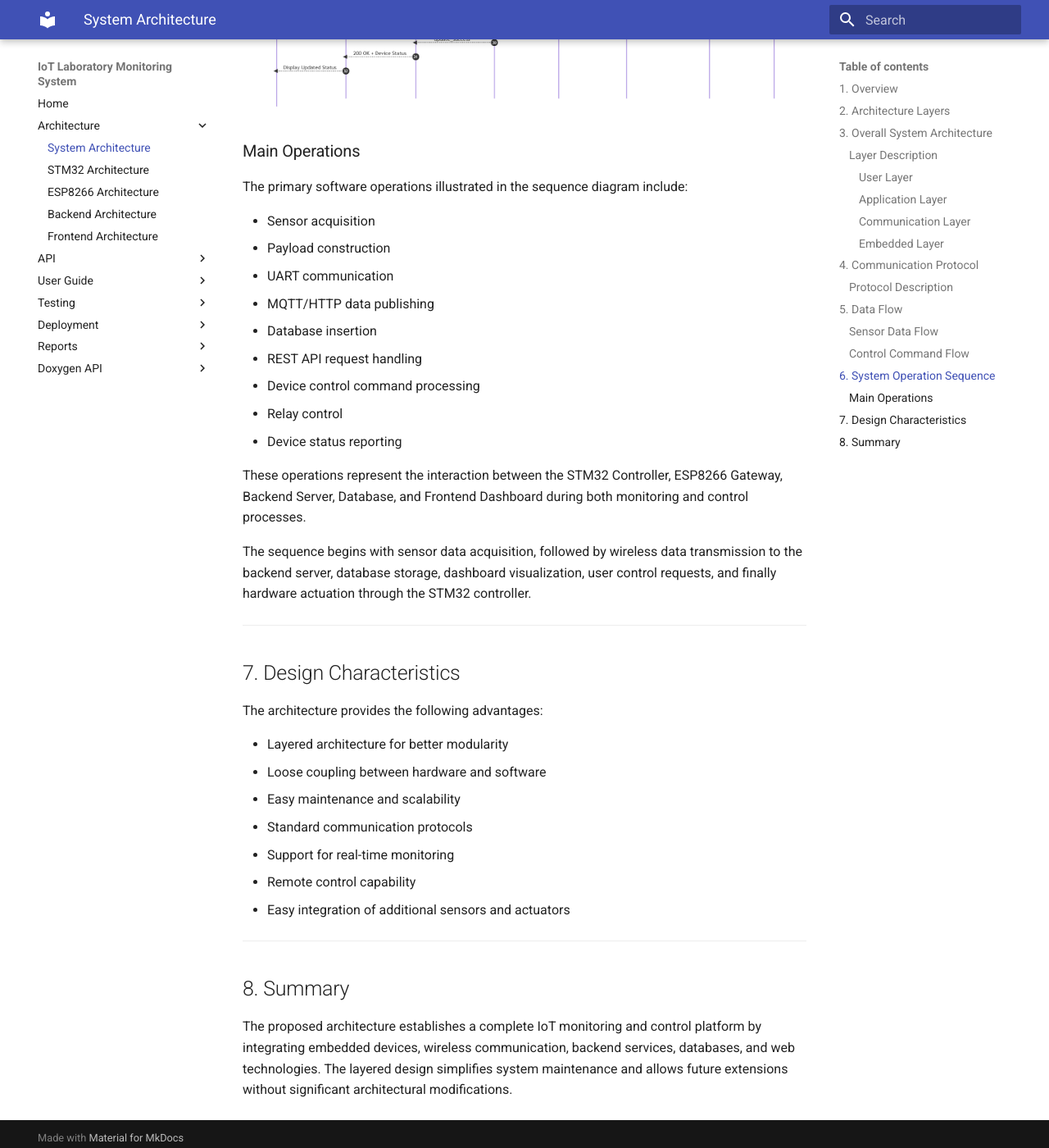
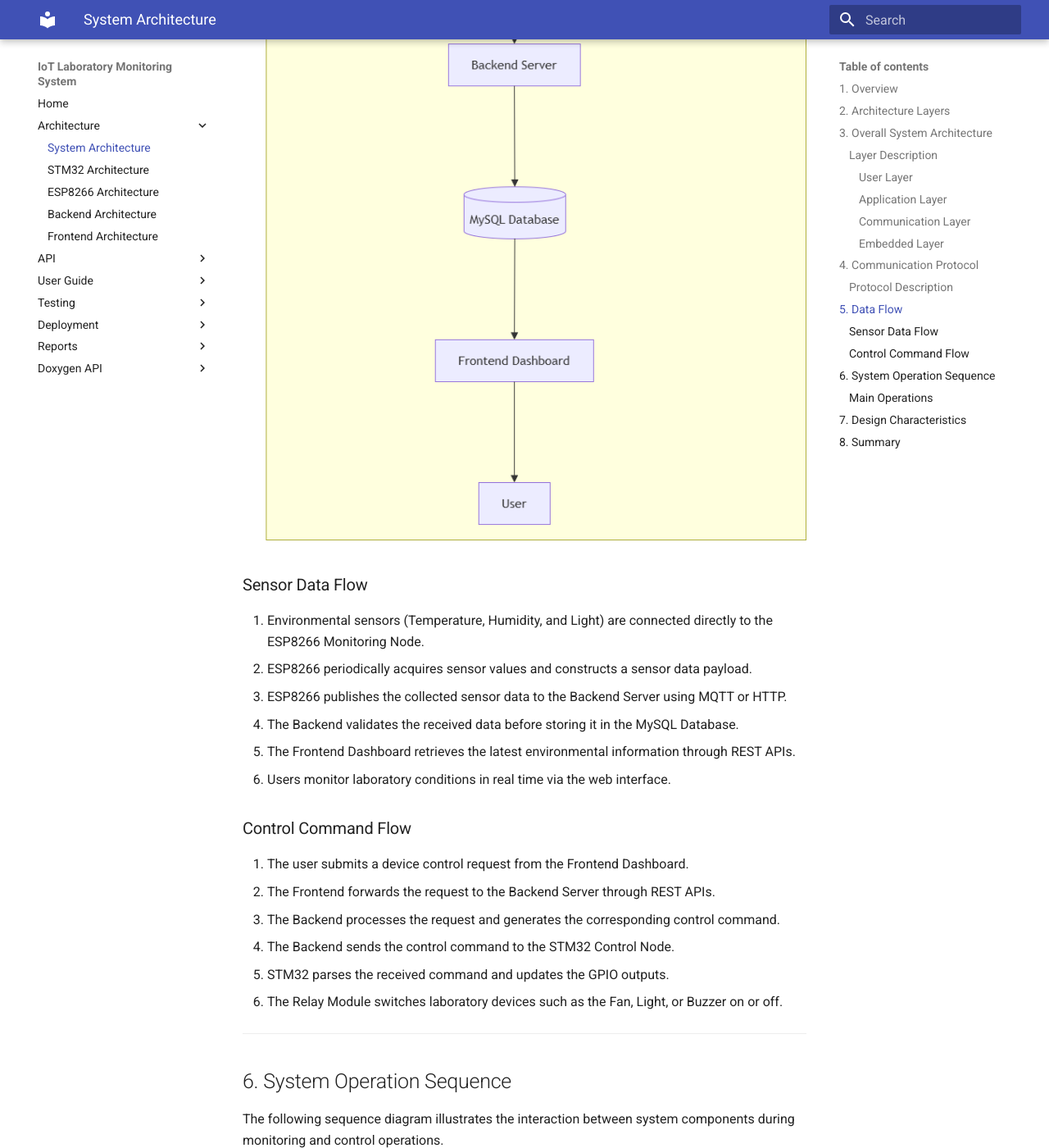
Before and after one commit to jostran1406/Phase_2_Group_11, an MkDocs documentation site: the page built from docs/architecture/system.md, in a window 1280 px wide and 1400 px high, scrolled down 4985 px. Shown: the whole window at 82% size. Built offline with MkDocs 1.6.1 and Material for MkDocs 9.7.7, drawn with Linux system fonts in a browser that asks for light colours; some of the changed text lies outside the part shown.

Commit message:
Refactor SP1_08: update architecture, communication, data flow and sequence diagrams

```diff
--- a/docs/architecture/system.md
+++ b/docs/architecture/system.md
@@ -4,7 +4,7 @@
 
 The IoT Laboratory Monitoring and Control System is designed to provide real-time environmental monitoring and remote device control for laboratory environments. The system integrates embedded hardware, wireless communication, backend services, database storage, and a web-based dashboard into a unified architecture.
 
-The architecture follows a layered design to improve modularity, maintainability, and scalability. Each layer has clearly defined responsibilities and communicates through standardized interfaces.
+The architecture follows a layered design to improve modularity, maintainability, and scalability. Environmental monitoring and device control are separated into independent modules. The ESP8266 acts as the Monitoring Node responsible for collecting sensor data, while the STM32 serves as the Control Node responsible for operating laboratory equipment.
 
 ---
 
@@ -31,11 +31,11 @@
 
 #### User Layer
 
-Provides the interface for users to monitor environmental conditions and control laboratory devices through a web dashboard.
+Provides the interface for users to monitor environmental conditions and remotely control laboratory devices through the web-based dashboard.
 
 #### Application Layer
 
-Processes user requests, stores sensor data, provides REST APIs, and manages business logic.
+Processes sensor data, stores environmental information, provides REST APIs for the frontend, and generates control commands based on user requests or business logic.
 
 Components include:
 
@@ -45,28 +45,32 @@
 
 #### Communication Layer
 
-Acts as a gateway between the embedded devices and the application server.
+Provides wireless communication between the monitoring node and the backend server.
 
 Component:
 
-- ESP8266 Gateway
+- ESP8266 Monitoring Node
 
 Communication protocols:
 
-- UART
+- MQTT
 - HTTP
-- MQTT
+- WiFi
 
 #### Embedded Layer
 
-Responsible for sensor acquisition and device control.
+Responsible for environmental monitoring and physical device control.
 
-Components include:
+Monitoring Components:
 
-- STM32 Controller
 - Temperature Sensor
 - Humidity Sensor
 - Light Sensor
+- ESP8266 Monitoring Node
+
+Control Components:
+
+- STM32 Control Node
 - Relay Module
 - Fan
 - Light
@@ -87,8 +91,8 @@
 | User ↔ Frontend | HTTPS | User interaction |
 | Frontend ↔ Backend | REST API | Request and response |
 | Backend ↔ Database | SQL | Data storage |
-| Backend ↔ ESP8266 | HTTP / MQTT | Data transmission |
-| ESP8266 ↔ STM32 | UART | Serial communication |
+| ESP8266 ↔ Backend | MQTT / HTTP | Sensor data transmission |
+| Backend ↔ STM32 | Control Command | Device control |
 | STM32 ↔ Relay | GPIO | Device control |
 
 ---
@@ -101,21 +105,21 @@
 
 ### Sensor Data Flow
 
-1. STM32 acquires sensor data using the sensor interfaces (BMP280, BH1750, and MQ135).
-2. STM32 packages the collected data into a communication payload.
-3. ESP8266 receives the payload via UART and converts it into an MQTT/HTTP message.
-4. The Backend Server receives the sensor data and stores it in the MySQL Database.
-5. The Frontend Dashboard retrieves the latest sensor data through REST APIs.
-6. Users monitor environmental conditions in real time via the web interface.
+1. Environmental sensors (Temperature, Humidity, and Light) are connected directly to the ESP8266 Monitoring Node.
+2. ESP8266 periodically acquires sensor values and constructs a sensor data payload.
+3. ESP8266 publishes the collected sensor data to the Backend Server using MQTT or HTTP.
+4. The Backend validates the received data before storing it in the MySQL Database.
+5. The Frontend Dashboard retrieves the latest environmental information through REST APIs.
+6. Users monitor laboratory conditions in real time via the web interface.
 
 ### Control Command Flow
 
-1. User sends a control request.
-2. Frontend forwards the request to Backend.
-3. Backend sends the command to ESP8266.
-4. ESP8266 forwards the command to STM32.
-5. STM32 controls the Relay Module.
-6. Relay switches laboratory devices on or off.
+1. The user submits a device control request from the Frontend Dashboard.
+2. The Frontend forwards the request to the Backend Server through REST APIs.
+3. The Backend processes the request and generates the corresponding control command.
+4. The Backend sends the control command to the STM32 Control Node.
+5. STM32 parses the received command and updates the GPIO outputs.
+6. The Relay Module switches laboratory devices such as the Fan, Light, or Buzzer on or off.
 
 ---
 
@@ -129,19 +133,20 @@
 
 The primary software operations illustrated in the sequence diagram include:
 
-- Sensor acquisition
-- Payload construction
-- UART communication
+- Sensor acquisition by ESP8266
+- Sensor payload construction
 - MQTT/HTTP data publishing
+- Sensor data validation
 - Database insertion
 - REST API request handling
-- Device control command processing
+- Control command generation
+- Command parsing in STM32
 - Relay control
-- Device status reporting
+- Device status update
 
-These operations represent the interaction between the STM32 Controller, ESP8266 Gateway, Backend Server, Database, and Frontend Dashboard during both monitoring and control processes.
+The monitoring process begins with the ESP8266 Monitoring Node periodically collecting environmental data from the connected sensors. The collected data is packaged and transmitted to the Backend Server through MQTT or HTTP. The Backend validates the incoming data, stores it in the MySQL database, and provides the latest information to the Frontend Dashboard through REST APIs.
 
-The sequence begins with sensor data acquisition, followed by wireless data transmission to the backend server, database storage, dashboard visualization, user control requests, and finally hardware actuation through the STM32 controller.
+When a user issues a control request from the Dashboard, the Backend processes the request and generates a control command. The STM32 Control Node receives the command, parses it, and controls the corresponding GPIO outputs. These GPIO signals drive the Relay Module, which activates or deactivates laboratory devices such as the Fan, Light, and Buzzer. Finally, the updated device status is returned to the Backend and displayed on the Dashboard.
 
 ---
 
@@ -150,7 +155,8 @@
 The architecture provides the following advantages:
 
 - Layered architecture for better modularity
-- Loose coupling between hardware and software
+- Loose coupling between monitoring and control modules
+- Separation between monitoring nodes (ESP8266) and control nodes (STM32)
 - Easy maintenance and scalability
 - Standard communication protocols
 - Support for real-time monitoring
@@ -161,4 +167,4 @@
 
 ## 8. Summary
 
-The proposed architecture establishes a complete IoT monitoring and control platform by integrating embedded devices, wireless communication, backend services, databases, and web technologies. The layered design simplifies system maintenance and allows future extensions without significant architectural modifications.
+The proposed architecture establishes a complete IoT laboratory monitoring and control platform by separating environmental monitoring from device control. The ESP8266 Monitoring Node is responsible for collecting and transmitting environmental data, while the STM32 Control Node focuses exclusively on controlling laboratory equipment through relay modules. This separation improves modularity, simplifies maintenance, enhances scalability, and allows future system expansion without significantly affecting the overall architecture.
```
Also changed, not shown: docs/architecture/communication-diagram.png, docs/architecture/data-flow.png, docs/architecture/sequence-diagram.png, docs/architecture/system-architecture.png, 4 other files.
